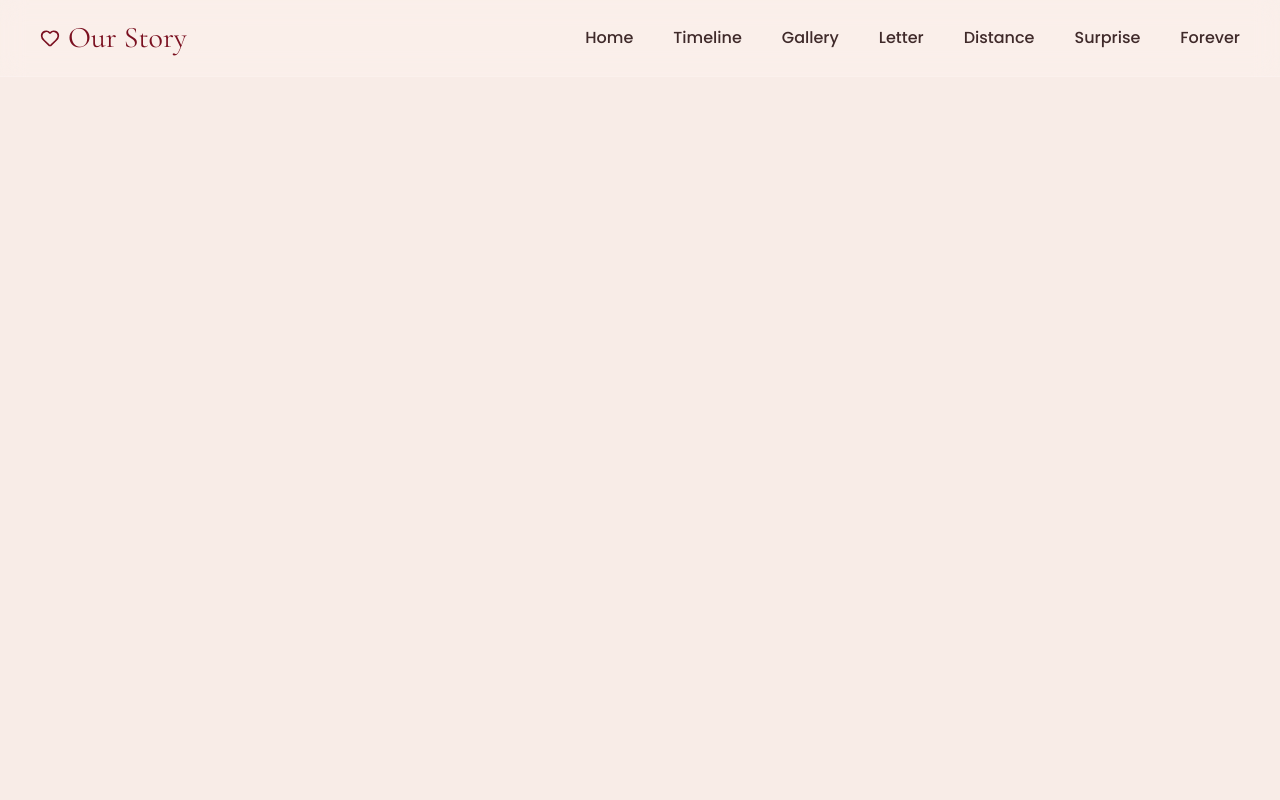
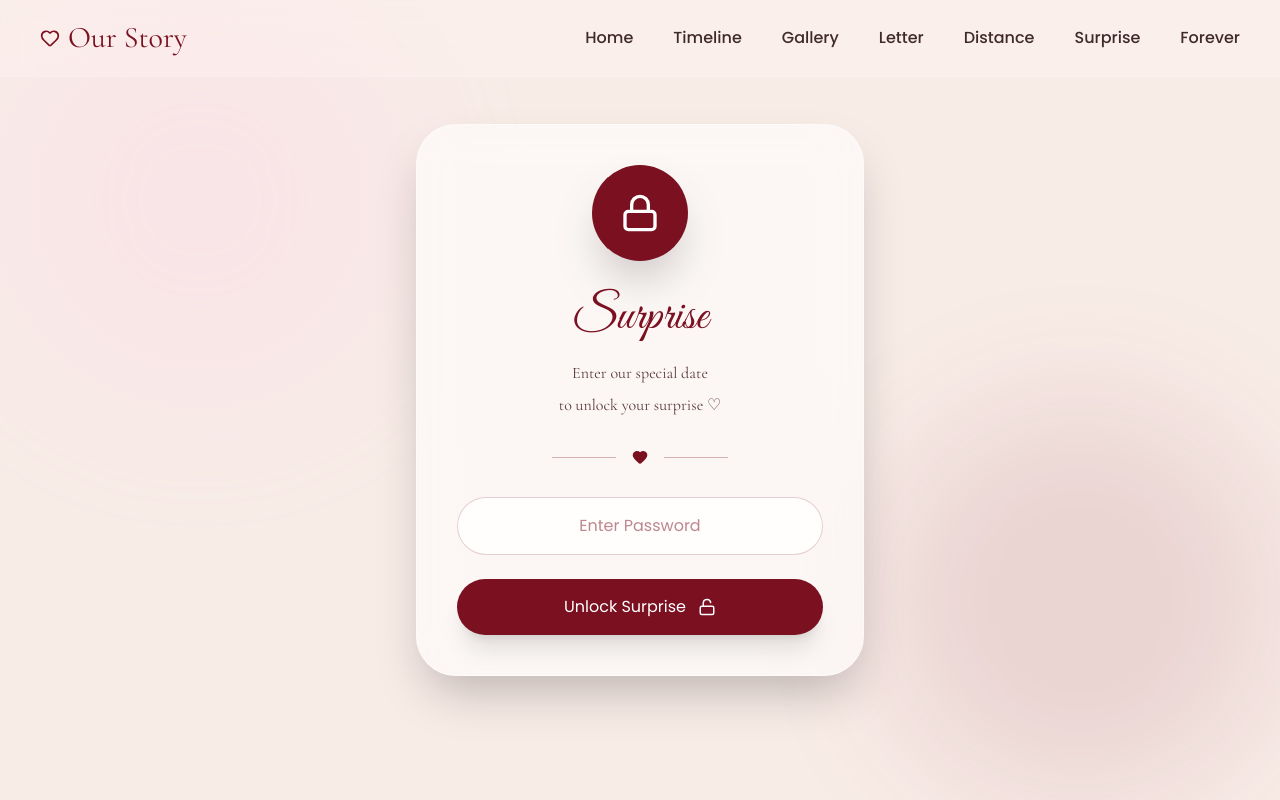
Before and after one commit to AshlinRenittaS/first-wedding-anniversary, a React (Vite) app: page /surprise in a window 1280 px wide. Built offline with nearby package versions, Linux system fonts and the light colour scheme.

Commit message:
surprise page added

```diff
--- a/src/pages/Surprise.jsx
+++ b/src/pages/Surprise.jsx
@@ -1,14 +1,216 @@
-import React from "react";
+import { useState } from "react";
+
 import Navbar from "../components/Navbar";
 
+import {
+  Lock,
+  Unlock,
+  Heart,
+  Play,
+} from "lucide-react";
 
 const Surprise = () => {
+
+  const [password, setPassword] = useState("");
+  const [isUnlocked, setIsUnlocked] = useState(false);
+
+  const handleUnlock = () => {
+
+    if (password === "26052025") {
+      setIsUnlocked(true);
+    } else {
+      alert("Wrong Password ♡");
+    }
+  };
+
   return (
-    <>
-    <div className="relative z-20">
+
+    <div className="min-h-screen bg-[#f8ece7] overflow-hidden relative">
+
+      {/* Background Glow */}
+      <div className="absolute inset-0 overflow-hidden">
+
+        <div className="absolute top-0 left-0 w-[400px] h-[400px] bg-pink-200/20 rounded-full blur-3xl"></div>
+
+        <div className="absolute bottom-0 right-0 w-[400px] h-[400px] bg-[#7a1020]/10 rounded-full blur-3xl"></div>
+      </div>
+
+      {/* Navbar */}
+      <div className="relative z-20">
         <Navbar />
+      </div>
+
+      {/* Main */}
+      <div className="relative z-10 min-h-screen flex items-center justify-center px-5 py-28">
+
+        {!isUnlocked ? (
+
+          /* LOCK PAGE */
+          <div className="w-full max-w-md bg-white/60 backdrop-blur-xl rounded-[40px] border border-white/40 shadow-2xl p-10 text-center">
+
+            {/* Lock */}
+            <div className="flex justify-center">
+
+              <div className="w-24 h-24 rounded-full bg-[#7a1020] flex items-center justify-center shadow-2xl">
+
+                <Lock
+                  size={40}
+                  className="text-white"
+                />
+              </div>
+            </div>
+
+            {/* Heading */}
+            <h1 className="mt-8 title-font text-5xl text-[#7a1020]">
+              Surprise
+            </h1>
+
+            <p className="mt-4 text-[#5c3b3b] heading-font leading-8">
+              Enter our special date
+              <br />
+              to unlock your surprise ♡
+            </p>
+
+            {/* Divider */}
+            <div className="flex items-center justify-center gap-4 mt-7">
+
+              <div className="w-16 h-[1px] bg-[#7a1020]/30"></div>
+
+              <Heart
+                size={16}
+                className="fill-[#7a1020] text-[#7a1020]"
+              />
+
+              <div className="w-16 h-[1px] bg-[#7a1020]/30"></div>
+            </div>
+
+            {/* Input */}
+            <input
+              type="password"
+              placeholder="Enter Password"
+              value={password}
+              onChange={(e) => setPassword(e.target.value)}
+              className="
+                mt-8
+                w-full
+                px-5
+                py-4
+                rounded-full
+                bg-white/80
+                border
+                border-[#7a1020]/20
+                outline-none
+                text-center
+                text-[#7a1020]
+                placeholder:text-[#7a1020]/50
+              "
+            />
+
+            {/* Button */}
+            <button
+              onClick={handleUnlock}
+              className="
+                mt-6
+                w-full
+                bg-[#7a1020]
+                hover:bg-[#5c0c18]
+                transition-all
+                duration-300
+                text-white
+                py-4
+                rounded-full
+                flex
+                items-center
+                justify-center
+                gap-3
+                shadow-xl
+              "
+            >
+
+              Unlock Surprise
+
+              <Unlock size={18} />
+            </button>
+          </div>
+
+        ) : (
+
+          /* UNLOCKED PAGE */
+          <div className="w-full max-w-4xl">
+
+            {/* Heading */}
+            <div className="text-center">
+
+              <h1 className="title-font text-5xl md:text-7xl text-[#7a1020] leading-tight">
+                A Little Surprise
+                <br />
+                For My Love
+              </h1>
+
+              {/* Divider */}
+              <div className="flex items-center justify-center gap-4 mt-6">
+
+                <div className="w-16 h-[1px] bg-[#7a1020]/30"></div>
+
+                <Heart
+                  size={16}
+                  className="fill-[#7a1020] text-[#7a1020]"
+                />
+
+                <div className="w-16 h-[1px] bg-[#7a1020]/30"></div>
+              </div>
+            </div>
+
+            {/* Video Card */}
+            <div className="mt-12 bg-white/60 backdrop-blur-xl rounded-[35px] p-4 md:p-6 border border-white/40 shadow-2xl">
+
+              <div className="relative overflow-hidden rounded-[28px]">
+
+                {/* VIDEO */}
+                <video
+                  controls
+                  className="
+                    w-full
+                    h-full
+                    rounded-[28px]
+                    object-cover
+                    bg-black
+                  "
+                >
+                  <source
+                    src="/video.mp4"
+                    type="video/mp4"
+                  />
+                </video>
+
+                {/* Play Button */}
+                <div className="absolute inset-0 flex items-center justify-center pointer-events-none">
+
+                  <div className="w-24 h-24 rounded-full bg-[#b31235]/90 flex items-center justify-center shadow-2xl">
+
+                    <Play
+                      size={42}
+                      className="text-white fill-white ml-1"
+                    />
+                  </div>
+                </div>
+              </div>
+            </div>
+
+            {/* Bottom Text */}
+            <div className="text-center mt-10">
+
+              <p className="text-[#5c3b3b] text-2xl md:text-3xl heading-font leading-relaxed">
+
+                I made this just for you, my love ❤️
+                <br />
+                Happy Anniversary!
+              </p>
+            </div>
+          </div>
+        )}
+      </div>
     </div>
-    </>
   );
 };
 
```
